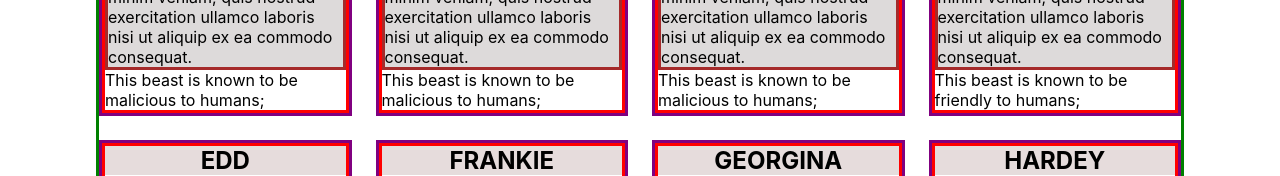
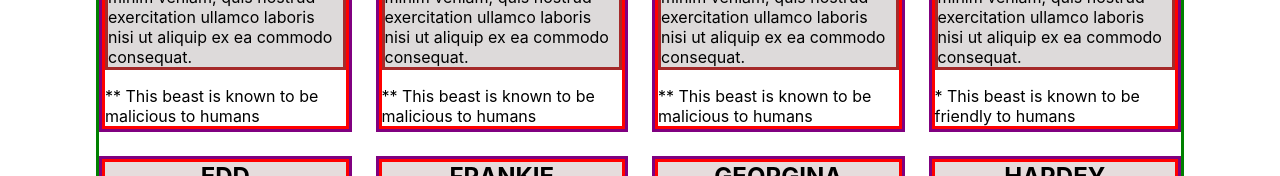
Before and after one commit to Clawrence005/beastiary-react, a React (Create React App) app: page / in a window 1280 px wide. Shown: the part 471-647 px from the top of the page. Built offline with nearby package versions, Linux system fonts and the light colour scheme.

Commit message:
updating

```diff
--- a/package.json
+++ b/package.json
@@ -8,7 +8,7 @@
     "@testing-library/user-event": "^7.2.1",
     "react": "^16.12.0",
     "react-dom": "^16.12.0",
-    "react-scripts": "3.3.0"
+    "react-scripts": "^3.4.3"
   },
   "scripts": {
     "start": "react-scripts start",
--- a/src/App.css
+++ b/src/App.css
@@ -11,7 +11,7 @@
   --beast-header-bg-color: #e6dcdc;
   --beast-header-margin: 0 0 1rem;
   --beast-summary-margin-top: 1rem;
-
+  --beast-malicious-margin-top: 1rem;
 }
 * {
   box-sizing: border-box;
--- a/src/App.js
+++ b/src/App.js
@@ -10,7 +10,7 @@ import beasts from './beastobject.json';
 import siteInfo from './siteobject.json';
 import Beast from './components/BeastComponents/Beast';
 import BeastGrid from './containers/BeastGrid';
-import BeastHeader from './components/BeastComponents/BeastHeader';
+// import BeastHeader from './components/BeastComponents/BeastHeader';
 
 class App extends Component {
   state = {
@@ -103,6 +103,7 @@ class App extends Component {
               alt={socialMediaLink.name}
               image={socialMediaLink.image}
               name={socialMediaLink.name}
+
             />
           ))}
         </Footer>
--- a/src/components/BeastComponents/Beast/index.js
+++ b/src/components/BeastComponents/Beast/index.js
@@ -30,7 +30,8 @@ function Beast(props) {
           <p>I'm friendly component</p>
         )} */}
       <IsMalicious key={props.id}
-        malicious={props.malicious} />
+        malicious={malicious}
+      />
     </div>
   )
 }
--- a/src/components/BeastComponents/IsMalicious/index.js
+++ b/src/components/BeastComponents/IsMalicious/index.js
@@ -1,14 +1,16 @@
 import React from 'react';
+import './style.css';
 
 function IsMalicious(props) {
   return (
-    <div beast-malicious>
+    <div className="beast-malicious">
       {props.malicious === true ? (
-        <p>This beast is known to be malicious to humans;</p>
+        <p >** This beast is known to be malicious to humans</p>
       ) : (
-          <p>This beast is known to be friendly to humans;</p>
-        )}
-    </div>
+          <p>* This beast is known to be friendly to humans</p>
+        )
+      }
+    </div >
   )
 };
 
--- /dev/null
+++ b/src/components/BeastComponents/IsMalicious/style.css
@@ -0,0 +1,4 @@
+.beast-malicious{
+ margin-top: var(--beast-malicious-margin-top);
+ /* background-color: rgb(236, 152, 194); */
+}
```
Also changed, not shown: 1 other file (tests, documents, lock files or other folders).
